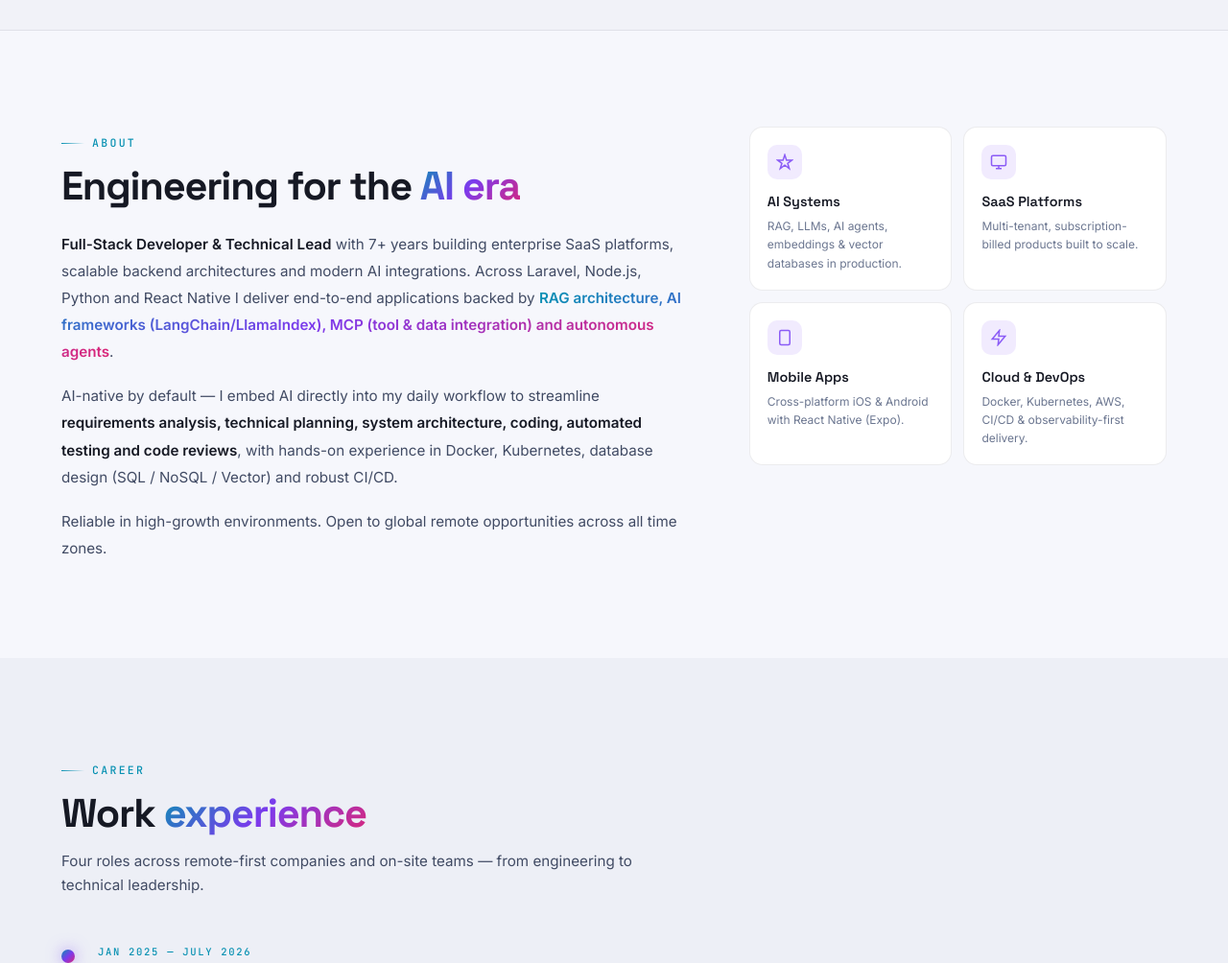
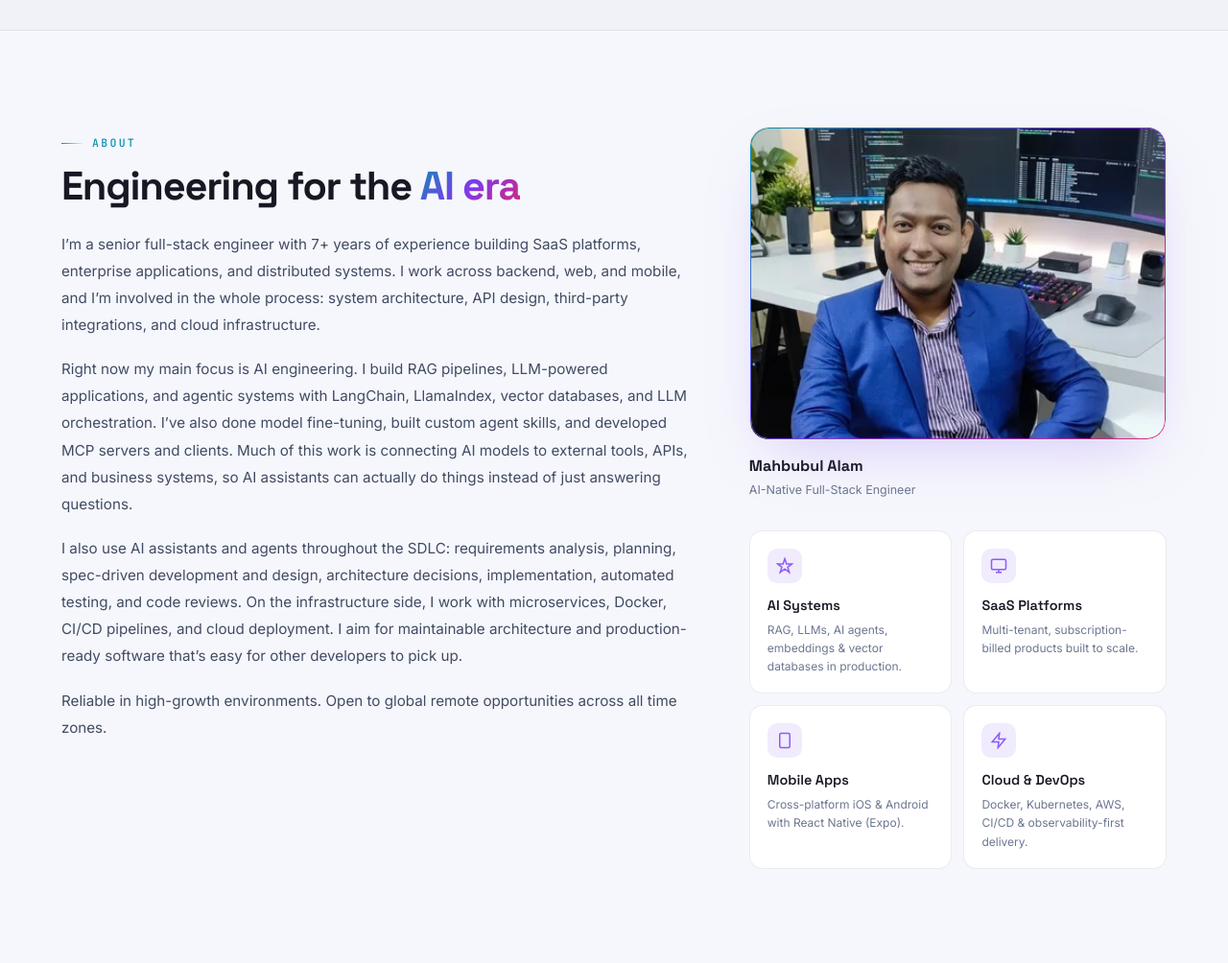
Before and after one commit to dearmahbubul/dearmahbubul.github.io, a plain HTML site: page index.html in a window 1280 px wide. Shown: the part 920-1924 px from the top of the page at 96% size. Drawn offline with Linux system fonts and the light colour scheme.

Commit message:
feat: info updated

```diff
--- a/index.html
+++ b/index.html
@@ -122,6 +122,9 @@
         <div class="hero-inner">
           <div>
             <span class="hero-badge"><span class="badge-dot"></span> Open for remote roles & AI consulting</span>
+            <div class="hero-avatar" aria-hidden="true">
+              <img src="mahbubul.jpeg" alt="Mahbubul Alam" width="96" height="96" loading="eager">
+            </div>
             <h1 class="hero-name">Mahbubul <span class="gradient-text">Alam</span></h1>
             <p class="hero-hl">AI-Native Full-Stack Engineer</p>
             <p class="hero-desc">
@@ -229,14 +232,25 @@
             <h2 class="section-title reveal">Engineering for the <span class="gradient-text">AI era</span></h2>
             <div class="about-text" style="margin-top:24px;">
               <p class="reveal">
-                <strong>Full-Stack Developer &amp; Technical Lead</strong> with 7+ years building enterprise SaaS platforms,
-                scalable backend architectures and modern AI integrations. Across Laravel, Node.js, Python and React Native
-                I deliver end-to-end applications backed by <span class="gradient-text">RAG architecture, AI frameworks (LangChain/LlamaIndex), MCP (tool &amp; data integration) and autonomous agents</span>.
+                I’m a senior full-stack engineer with 7+ years of experience building SaaS platforms,
+enterprise applications, and distributed systems. I work across backend, web, and mobile, and I’m involved in the whole process: system architecture, API design, third-party integrations, and cloud infrastructure.
+
               </p>
               <p class="reveal">
-                AI-native by default — I embed AI directly into my daily workflow to streamline
-                <strong>requirements analysis, technical planning, system architecture, coding, automated testing and code reviews</strong>,
-                with hands-on experience in Docker, Kubernetes, database design (SQL / NoSQL / Vector) and robust CI/CD.
+                Right now my main focus is AI engineering. I build RAG pipelines, LLM-powered
+applications, and agentic systems with LangChain, LlamaIndex, vector databases, and
+LLM orchestration. I’ve also done model fine-tuning, built custom agent skills, and
+developed MCP servers and clients. Much of this work is connecting AI models to
+external tools, APIs, and business systems, so AI assistants can actually do things
+instead of just answering questions.
+              </p>
+              <p class="reveal">
+                I also use AI assistants and agents throughout the SDLC: requirements analysis,
+planning, spec-driven development and design, architecture decisions,
+implementation, automated testing, and code reviews. On the infrastructure side, I
+work with microservices, Docker, CI/CD pipelines, and cloud deployment. I aim for
+maintainable architecture and production-ready software that’s easy for other
+developers to pick up.
               </p>
               <p class="reveal">
                 Reliable in high-growth environments. Open to global remote opportunities across all time zones.
@@ -245,6 +259,15 @@
           </div>
 
           <div>
+            <div class="about-portrait reveal">
+              <div class="portrait-frame">
+                <img src="mahbubul.webp" alt="Mahbubul Alam at his engineering workstation" width="560" height="420" loading="lazy">
+              </div>
+              <div class="portrait-caption">
+                <strong>Mahbubul Alam</strong>
+                <span>AI-Native Full-Stack Engineer</span>
+              </div>
+            </div>
             <div class="focus-grid">
               <div class="focus-card reveal">
                 <div class="focus-icon"><svg width="18" height="18" viewBox="0 0 24 24" fill="none" stroke="currentColor" stroke-width="2"><path d="M12 2l2.4 7.2H22l-6 4.5 2.3 7.3-6.3-4.7-6.3 4.7 2.3-7.3-6-4.5h7.6z"/></svg></div>
@@ -286,7 +309,7 @@
           <div class="exp-item reveal">
             <div class="exp-rail"><span class="exp-dot"></span></div>
             <div class="exp-content">
-              <span class="exp-period">Jan 2025 — July 2026</span>
+              <span class="exp-period">Jan 2025 — August 2026</span>
               <h3 class="exp-role">Senior Full-Stack Engineer</h3>
               <div class="exp-meta">Barakah Tech Zone · Full-time · Remote · Global</div>
               <ul class="exp-points">
--- a/style.css
+++ b/style.css
@@ -486,6 +486,29 @@ html[data-mode="light"] .theme-toggle .icon-light {
   color: var(--cyan);
 }
 
+.hero-avatar {
+  display: none;
+  width: 96px;
+  height: 96px;
+  margin: 22px 0 10px;
+  border-radius: 50%;
+  padding: 3px;
+  background: var(--gradient);
+  box-shadow: 0 0 30px -8px rgba(139, 92, 246, 0.5);
+}
+
+.hero-avatar img {
+  width: 100%;
+  height: 100%;
+  object-fit: cover;
+  border-radius: 50%;
+  border: 3px solid var(--bg);
+}
+
+@media (max-width: 959px) {
+  .hero-avatar { display: block; }
+}
+
 .badge-dot {
   width: 7px;
   height: 7px;
@@ -812,6 +835,59 @@ html[data-mode="light"] .theme-toggle .icon-light {
     grid-template-columns: 1.5fr 1fr;
     gap: 64px;
   }
+}
+
+.about-portrait {
+  margin-bottom: 32px;
+}
+
+.portrait-frame {
+  position: relative;
+  border-radius: 20px;
+  overflow: hidden;
+  border: 1px solid var(--line);
+  background: var(--surface);
+  box-shadow: 0 24px 60px -24px rgba(139, 92, 246, 0.35);
+}
+
+.portrait-frame::before {
+  content: '';
+  position: absolute;
+  inset: 0;
+  border-radius: 20px;
+  padding: 1px;
+  background: var(--gradient);
+  -webkit-mask: linear-gradient(#fff 0 0) content-box, linear-gradient(#fff 0 0);
+  mask: linear-gradient(#fff 0 0) content-box, linear-gradient(#fff 0 0);
+  -webkit-mask-composite: xor;
+  mask-composite: exclude;
+  pointer-events: none;
+}
+
+.portrait-frame img {
+  width: 100%;
+  height: auto;
+  aspect-ratio: 4 / 3;
+  object-fit: cover;
+  display: block;
+}
+
+.portrait-caption {
+  display: flex;
+  flex-direction: column;
+  gap: 2px;
+  margin-top: 14px;
+}
+
+.portrait-caption strong {
+  font-family: var(--font-display);
+  font-size: 1rem;
+  color: var(--ink);
+}
+
+.portrait-caption span {
+  font-size: 0.78rem;
+  color: var(--ink-muted);
 }
 
 .about-text {
```
Also changed, not shown: mahbubul.jpeg (added), 1 other file.
